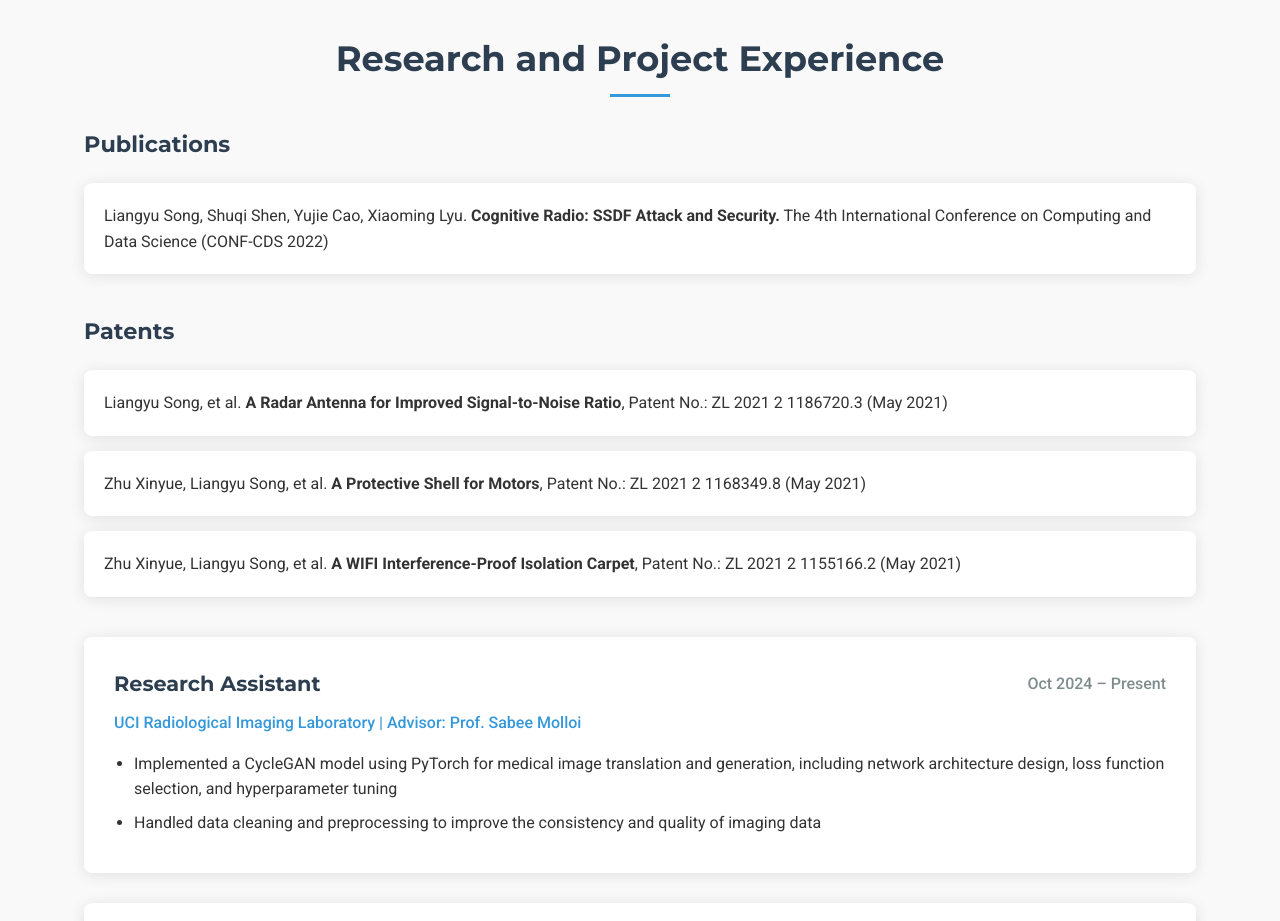
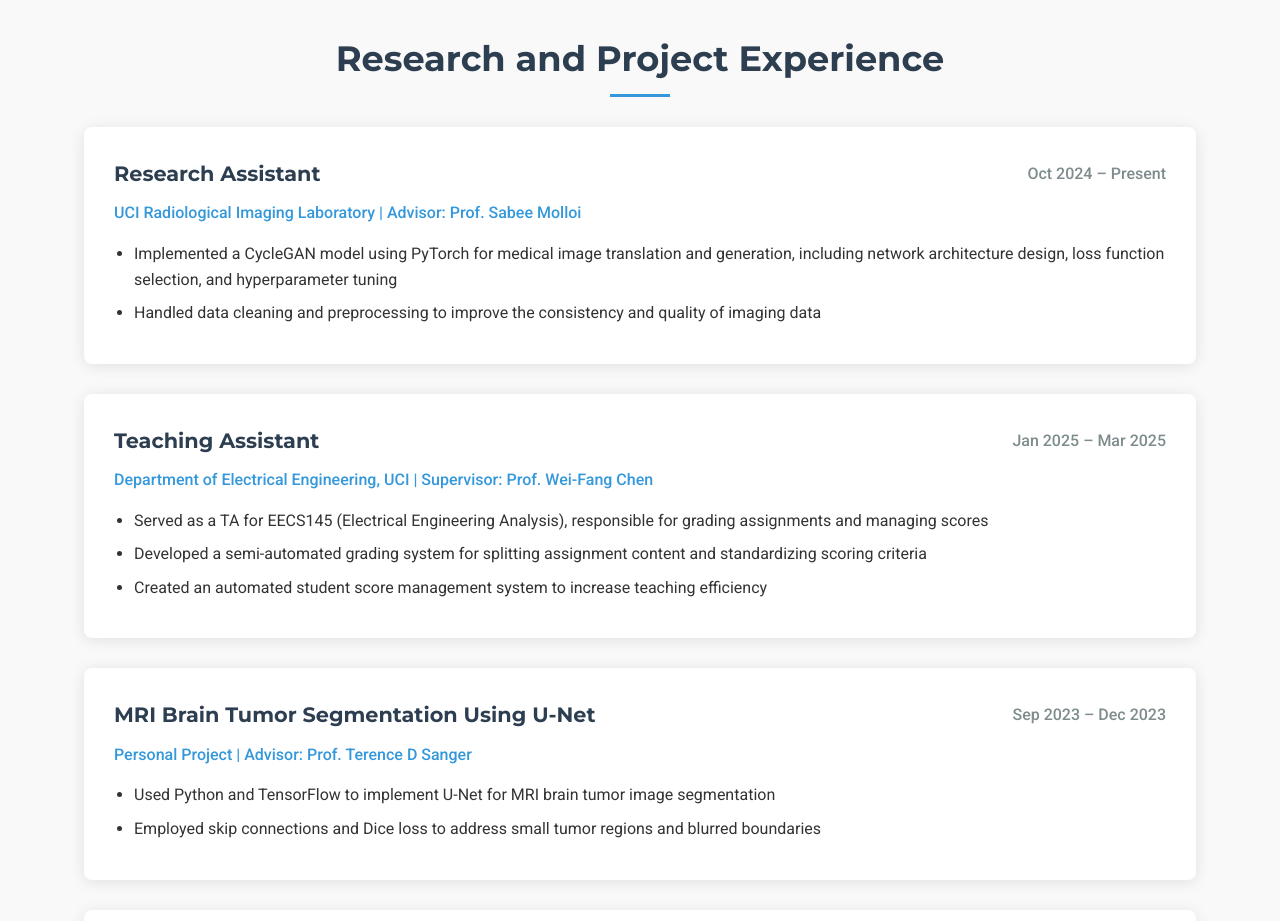
Before and after one commit to SmallNeon/smallneon.github.io, a plain HTML site: page index.html in a window 1280 px wide. Shown: the part 1860-2781 px from the top of the page. Drawn offline with Linux system fonts and the light colour scheme.

Commit message:
content clearification

```diff
--- a/index.html
+++ b/index.html
@@ -99,25 +99,9 @@
         <div class="container">
             <h2 class="section-title">Research and Project Experience</h2>
 
-            <div class="pub-section">
-                <h3>Publications</h3>
-                <div class="pub-item">
-                    <p>Liangyu Song, Shuqi Shen, Yujie Cao, Xiaoming Lyu. <strong>Cognitive Radio: SSDF Attack and Security.</strong> The 4th International Conference on Computing and Data Science (CONF-CDS 2022)</p>
-                </div>
-            </div>
 
-            <div class="pub-section">
-                <h3>Patents</h3>
-                <div class="pub-item">
-                    <p>Liangyu Song, et al. <strong>A Radar Antenna for Improved Signal-to-Noise Ratio</strong>, Patent No.: ZL 2021 2 1186720.3 (May 2021)</p>
-                </div>
-                <div class="pub-item">
-                    <p>Zhu Xinyue, Liangyu Song, et al. <strong>A Protective Shell for Motors</strong>, Patent No.: ZL 2021 2 1168349.8 (May 2021)</p>
-                </div>
-                <div class="pub-item">
-                    <p>Zhu Xinyue, Liangyu Song, et al. <strong>A WIFI Interference-Proof Isolation Carpet</strong>, Patent No.: ZL 2021 2 1155166.2 (May 2021)</p>
-                </div>
-            </div>
+
+
 
             <div class="exp-item">
                 <div class="exp-header">
```
